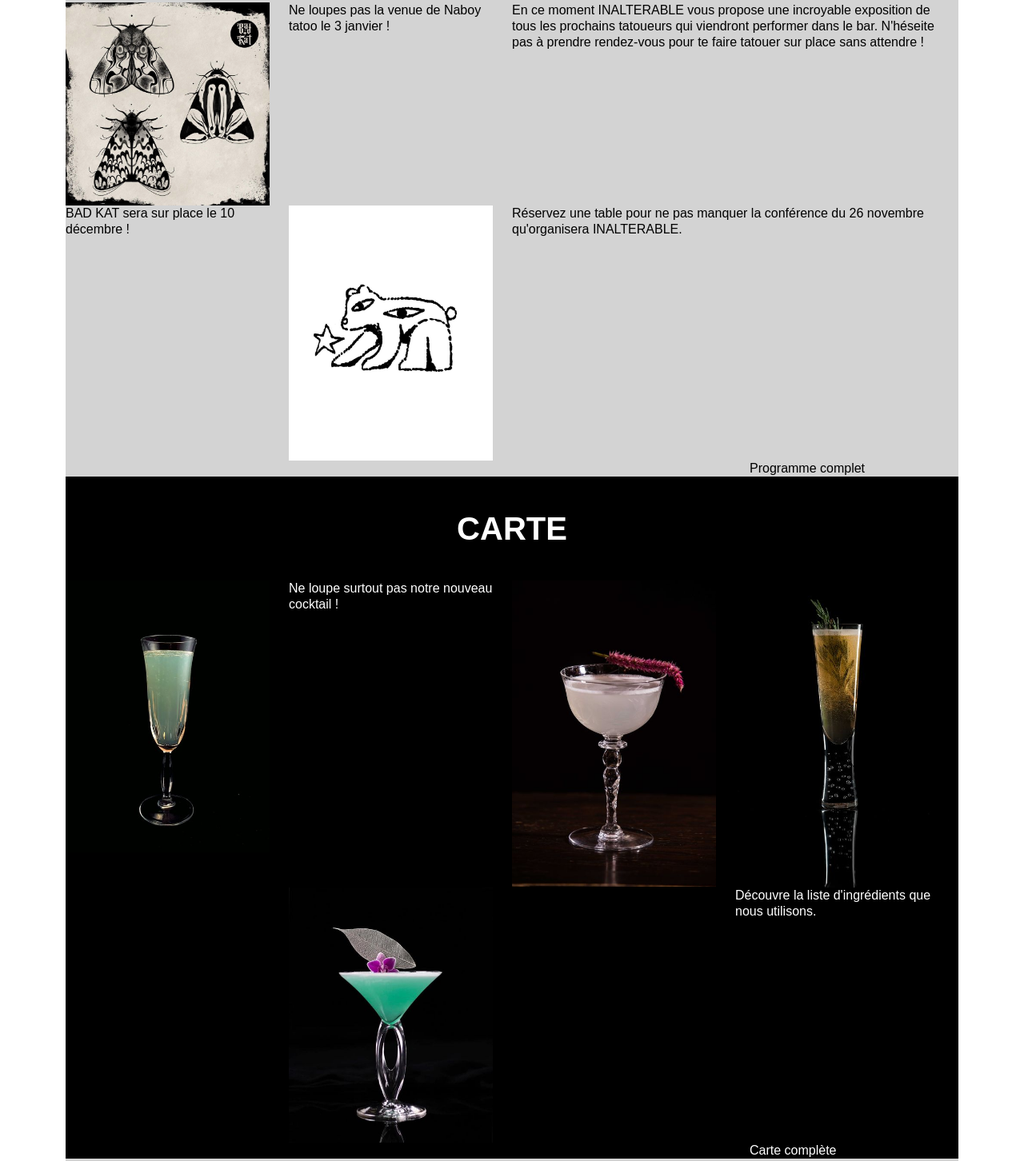
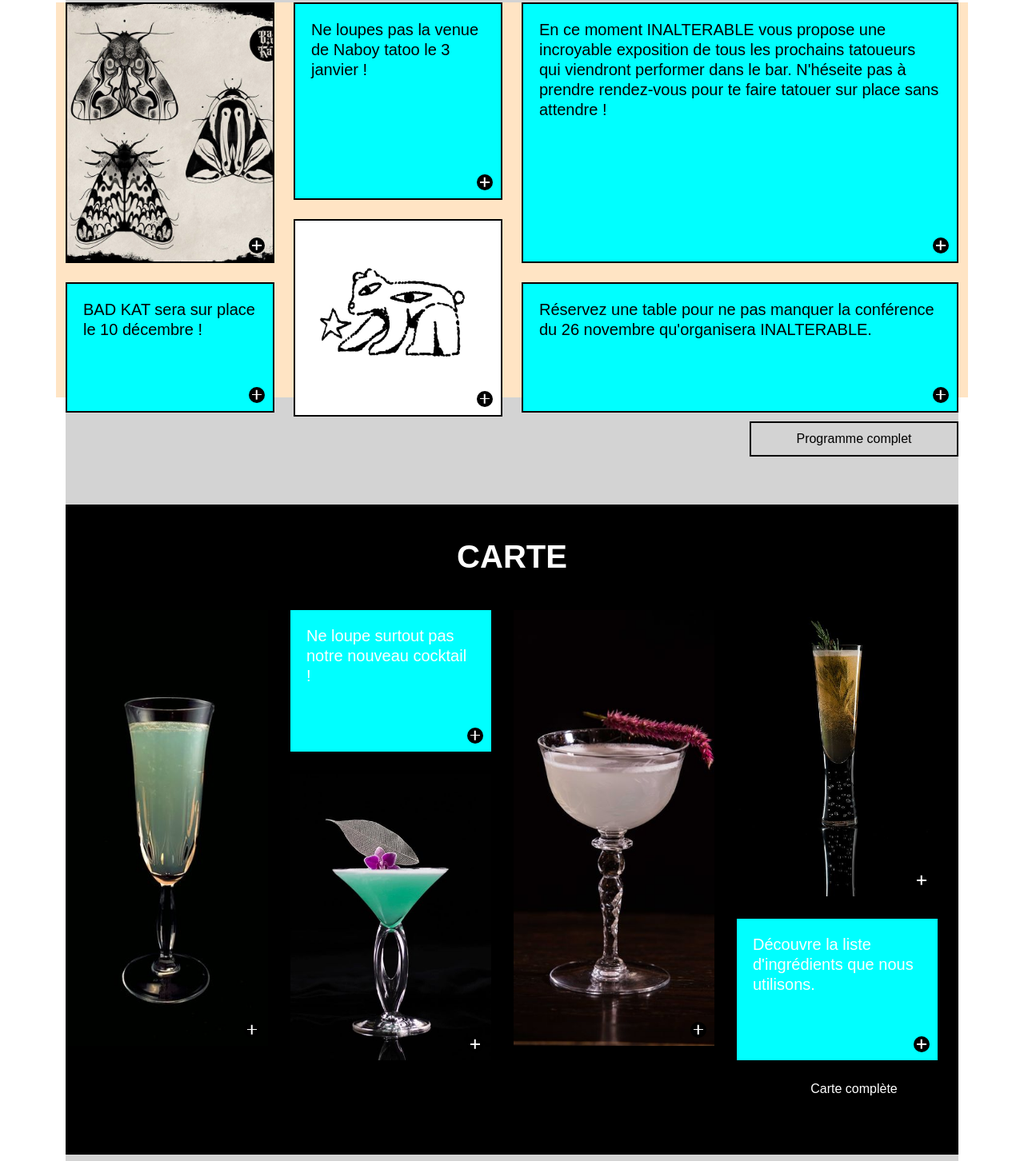
Before and after one commit to NoeCoen/cafe-bar-ws, a website built with Parcel: page src/index.html in a window 1280 px wide. Shown: the part 589-2041 px from the top of the page at 80% size. Built offline with nearby package versions, Linux system fonts and the light colour scheme; a web font is replaced by a local one.

Commit message:
1ere partie main

```diff
--- a/src/index.html
+++ b/src/index.html
@@ -13,6 +13,12 @@
     />
     <link
       href="https://fonts.googleapis.com/css2?family=Saira+Extra+Condensed&display=swap"
+      rel="stylesheet"
+    />
+    <link rel="preconnect" href="https://fonts.googleapis.com" />
+    <link rel="preconnect" href="https://fonts.gstatic.com" crossorigin />
+    <link
+      href="https://fonts.googleapis.com/css2?family=Saira+Extra+Condensed:wght@500&display=swap"
       rel="stylesheet"
     />
     <script
@@ -55,42 +61,53 @@
             <div class="col-12 col-lg-4 offset-lg-4">
               <h3>evenement</h3>
             </div>
+            <div class="article-evenement">
               <div class="row">
                 <div class="col-12 col-lg-3">
+                  <div class="article moyen-grand">
                     <img src="img/evenement-1.jpg" alt="image papillon" />
-                <div class="button+"></div>
+                    <div class="button-plus"></div>
+                  </div>
+                  <div class="article moyen-petit">
+                    <p>BAD KAT sera sur place le 10 décembre !</p>
+                    <div class="button-plus"></div>
+                  </div>
                 </div>
                 <div class="col-12 col-lg-3">
+                  <div class="article moyen">
                     <p>Ne loupes pas la venue de Naboy tatoo le 3 janvier !</p>
-                <div class="button+"></div>
+                    <div class="button-plus"></div>
+                  </div>
+                  <div class="article moyen">
+                    <img src="img/evenement-5.jpg" alt="image ours" />
+                    <div class="button-plus"></div>
+                  </div>
                 </div>
                 <div class="col-12 col-lg-6">
+                  <div class="article moyen-grand">
                     <p>
                       En ce moment INALTERABLE vous propose une incroyable
                       exposition de tous les prochains tatoueurs qui viendront
                       performer dans le bar. N'héseite pas à prendre rendez-vous
                       pour te faire tatouer sur place sans attendre !
                     </p>
-                <div class="button+"></div>
+                    <div class="button-plus"></div>
                   </div>
-              <div class="col-12 col-lg-3">
-                <p>BAD KAT sera sur place le 10 décembre !</p>
-                <div class="button+"></div>
-              </div>
-              <div class="col-12 col-lg-3">
-                <img src="img/evenement-5.jpg" alt="image ours" />
-                <div class="button+"></div>
-              </div>
-              <div class="col-12 col-lg-6">
+                  <div class="article moyen-petit">
                     <p>
                       Réservez une table pour ne pas manquer la conférence du 26
                       novembre qu'organisera INALTERABLE.
                     </p>
-                <div class="button+"></div>
+                    <div class="button-plus"></div>
                   </div>
                 </div>
+              </div>
+            </div>
+
             <div class="col-12 col-lg-3 offset-lg-9">
+              <div class="acces-complet">
                 <p>Programme complet</p>
+              </div>
             </div>
           </div>
         </div>
@@ -101,32 +118,42 @@
             </div>
             <div class="row">
               <div class="col-12 col-lg-3">
+                <div class="article grand">
                   <img src="img/carte-1.jpg" alt="cocktail" />
-                <div class="button+"></div>
+                  <div class="button-plus"></div>
+                </div>
               </div>
               <div class="col-12 col-lg-3">
+                <div class="article moyen-petit">
                   <p>Ne loupe surtout pas notre nouveau cocktail !</p>
-                <div class="button+"></div>
+                  <div class="button-plus"></div>
+                </div>
+                <div class="article moyen-grand">
+                  <img src="img/carte-5.jpg" alt="cocktail" />
+                  <div class="button-plus"></div>
+                </div>
               </div>
               <div class="col-12 col-lg-3">
+                <div class="article grand">
                   <img src="img/carte-3.jpg" alt="cocktail" />
-                <div class="button+"></div>
+                  <div class="button-plus"></div>
+                </div>
               </div>
               <div class="col-12 col-lg-3">
+                <div class="article moyen-grand">
                   <img src="img/carte-4.jpg" alt="cocktail" />
-                <div class="button+"></div>
+                  <div class="button-plus"></div>
                 </div>
-              <div class="col-12 col-lg-3 offset-lg-3">
-                <img src="img/carte-5.jpg" alt="cocktail" />
-                <div class="button+"></div>
+                <div class="article moyen-petit">
+                  <p>Découvre la liste d'ingrédients que nous utilisons.</p>
+                  <div class="button-plus"></div>
                 </div>
-              <div class="col-12 col-lg-3 offset-lg-3">
-                <p>Découvre la liste d'ingrédients que nous utilisons.</p>
-                <div class="button+"></div>
               </div>
             </div>
             <div class="col-12 col-lg-3 offset-lg-9">
+              <div class="acces-complet">
                 <p>Carte complète</p>
+              </div>
             </div>
           </div>
         </div>
@@ -137,32 +164,40 @@
             </div>
             <div class="row">
               <div class="col-12 col-lg-4">
+                <div class="article grand">
                   <img src="img/qui-sommes-nous-1.jpg" alt="dessin" />
-                <div class="button+"></div>
+                  <div class="button-plus"></div>
+                </div>
               </div>
               <div class="col-12 col-lg-6">
+                <div class="article moyen">
                   <p>
                     Le tatoueur de notre équipe toujours présent pour vous
-                  performer est Atrabile. Il fait également des conférences dans
-                  le bar ainsi que des performances en tout genre. N'hésites pas
-                  à appeler pour prendre rendez-vous !
+                    performer est Atrabile. Il fait également des conférences
+                    dans le bar ainsi que des performances en tout genre.
+                    N'hésites pas à appeler pour prendre rendez-vous !
                   </p>
-                <div class="button+"></div>
+                  <div class="button-plus"></div>
+                </div>
+                <div class="article moyen">
+                  <img src="img/qui-sommes-nous-4.jpg" alt="dessin" />
+                  <div class="button-plus"></div>
+                </div>
               </div>
               <div class="col-12 col-lg-2">
+                <div class="article grand">
                   <p>
                     Le barman préparant tous nos délicieux cocktails est Roger.
                     Viens vite les gouter, tu ne seras pas décu(e) !
                   </p>
-                <div class="button+"></div>
+                  <div class="button-plus"></div>
                 </div>
-              <div class="col-12 col-lg-6 offset-lg-4">
-                <img src="img/qui-sommes-nous-4.jpg" alt="dessin" />
-                <div class="button+"></div>
               </div>
             </div>
             <div class="col-12 col-lg-3 offset-lg-9">
+              <div class="acces-complet">
                 <p>toute l'equipe</p>
+              </div>
             </div>
           </div>
         </div>
--- a/src/scss/main.scss
+++ b/src/scss/main.scss
@@ -155,6 +155,10 @@ header {
 /* ====================================
   main */
 
+main {
+  font-family: "Saira Extra Condensed", sans-serif;
+}
+
 h3 {
   font-size: 40px;
   margin: 40px 0;
@@ -165,6 +169,11 @@ h3 {
   color: black;
 }
 
+.article-evenement {
+  background-color: bisque;
+  min-height: fit-content;
+}
+
 .carte {
   background-color: black;
   color: white;
@@ -173,6 +182,86 @@ h3 {
 .qui-sommes-nous {
   background-color: lightgray;
   color: black;
+}
+
+.article {
+  background-color: aqua;
+  border: 2px solid black;
+  font-size: 20px;
+  position: relative;
+  margin-bottom: 24px;
+}
+
+.button-plus {
+  background-color: black;
+  min-width: 20px;
+  min-height: 20px;
+  position: absolute;
+  right: 10px;
+  bottom: 10px;
+  border-radius: 50%;
+}
+
+.button-plus::before {
+  content: "";
+  position: absolute;
+  display: inline-block;
+  height: 1.5px;
+  width: 12px;
+  background-color: white;
+  bottom: 9.25px;
+  right: 4px;
+}
+
+.button-plus::after {
+  content: "";
+  position: absolute;
+  display: inline-block;
+  height: 1.5px;
+  width: 12px;
+  background-color: white;
+  bottom: 9.25px;
+  right: 4px;
+  transform: rotate(90deg);
+}
+
+.article p {
+  padding: 20px;
+}
+
+.acces-complet {
+  margin: 30px 0 60px 0;
+  border: 2px solid black;
+  padding: 10px 10px;
+  text-align: center;
+}
+
+.grand {
+  height: 100%;
+}
+
+.moyen-grand {
+  height: 66%;
+}
+
+.moyen {
+  height: 50%;
+}
+
+.moyen-petit {
+  height: 33%;
+}
+
+main img {
+  height: 100%;
+  width: 100%;
+  object-fit: cover;
+  object-position: center;
+}
+
+.carte {
+  border-color: white;
+  color: white;
 }
 /* ====================================
   footer */
```
Lines whose indentation alone changed are shown as unchanged.
